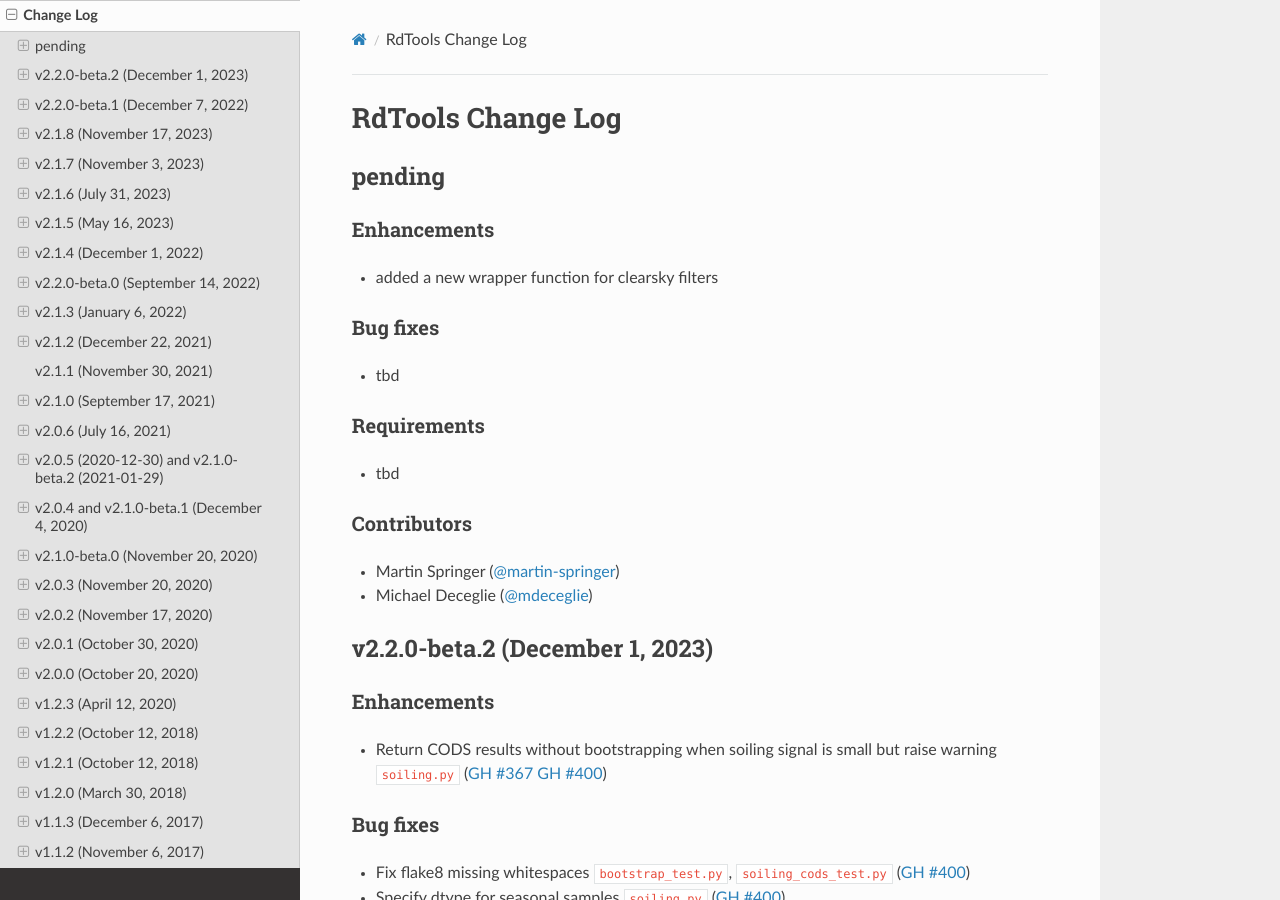
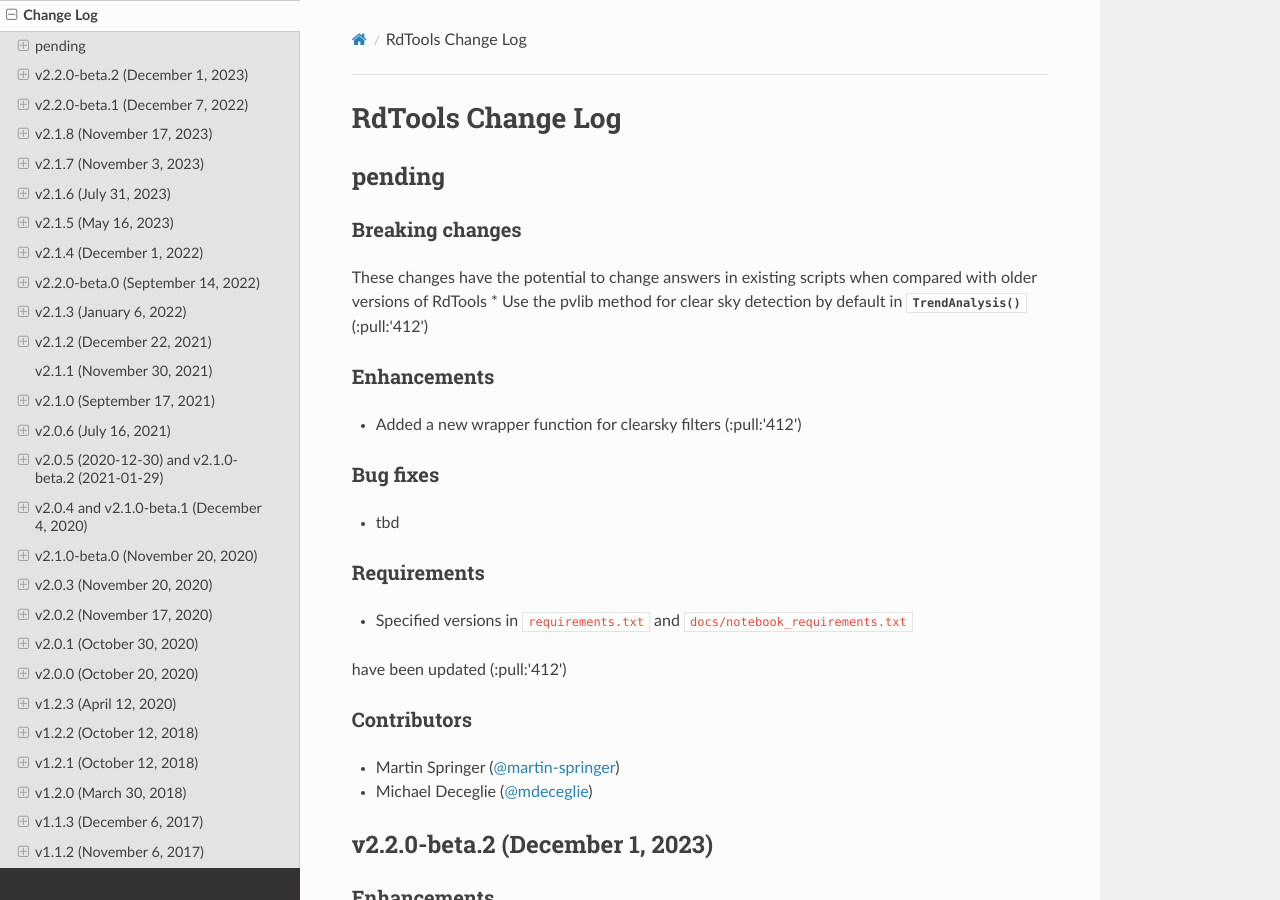
Before and after one commit to NREL/rdtools, a Sphinx documentation site: the page built from docs/sphinx/source/changelog.rst, in a window 1280 px wide and 900 px high. Built offline with Sphinx 7.4.7 and the Read the Docs theme 2.0.0, drawn with Linux system fonts in a browser that asks for light colours; pages that are not in the unit, such as notebooks, are missing from menus.

Commit message:
update change log

```diff
--- a/docs/sphinx/source/changelog/pending.rst
+++ b/docs/sphinx/source/changelog/pending.rst
@@ -1,10 +1,17 @@
-********************************
+*******
 pending
-********************************
+*******
+
+Breaking changes
+------------
+These changes have the potential to change answers in existing scripts
+when compared with older versions of RdTools
+* Use the pvlib method for clear sky detection by default in
+:py:func:`~rdtools.analysis_chains.TrendAnalysis` (:pull:'412')
 
 Enhancements
 ------------
-* added a new wrapper function for clearsky filters
+* Added a new wrapper function for clearsky filters (:pull:'412')
 
 Bug fixes
 ---------
@@ -12,7 +19,8 @@
 
 Requirements
 ------------
-* tbd
+* Specified versions in ``requirements.txt`` and ``docs/notebook_requirements.txt``
+have been updated (:pull:'412')
 
 Contributors
 ------------
```
